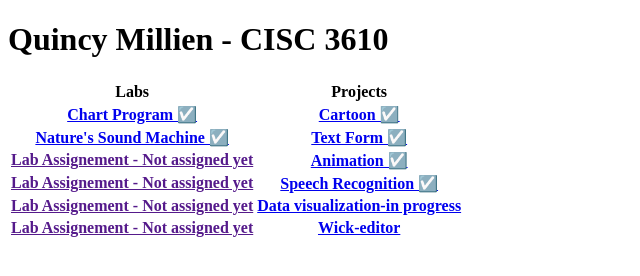
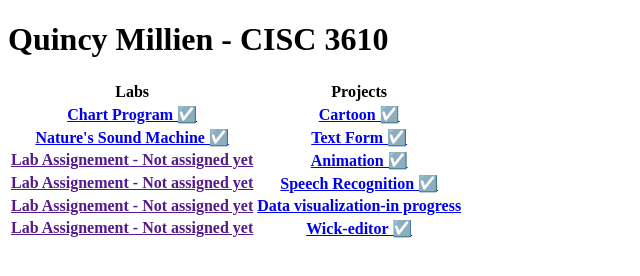
Before and after one commit to qbcoding2/CISC3610-PROJECTS-OF-QUINCY-MILLIEN, a plain HTML site: page index.html in a window 1280 px wide. Shown: the full height of the page, 0-640 px from the left. Drawn offline with Linux system fonts and the light colour scheme.

Commit message:
Update index.html

```diff
--- a/index.html
+++ b/index.html
@@ -38,7 +38,7 @@
                     </tr>
                     <tr>
                         <th><a href="">Lab Assignement - Not assigned yet</a></th>
-                        <th><a href="projects/wick-editor/THE HYPER GHOST11-5-2022_21-51-16.html">Wick-editor</a></th>
+                        <th><a href="projects/wick-editor/THE HYPER GHOST11-5-2022_21-51-16.html">Wick-editor ☑️ </a></th>
                     </tr>
                 </table>
             </section>
```
